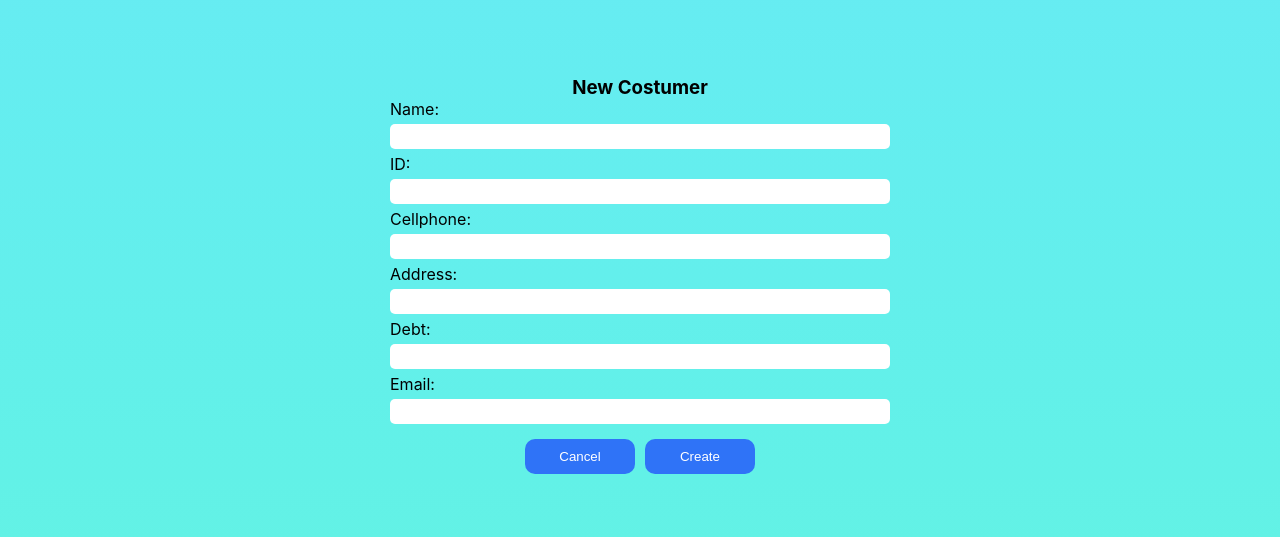
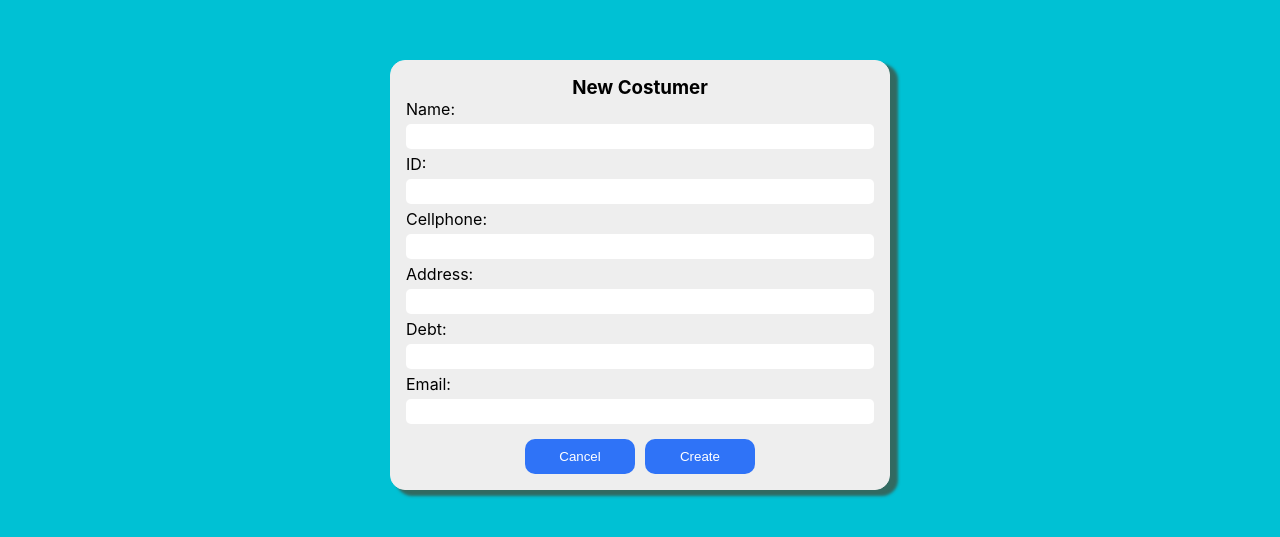
Before and after one commit to mark1890/payment-project, a Next.js app: page /create in a window 1280 px wide. Shown: the part 125-662 px from the top of the page. Built offline with nearby package versions, Linux system fonts and the light colour scheme.

Commit message:
creating component search and adding styles

```diff
--- a/pages/search/index.tsx
+++ b/pages/search/index.tsx
@@ -0,0 +1,5 @@
+import Search from '../../src/components/search';
+
+export default function SearchDebt() {
+  return <Search />;
+}
--- a/src/components/create/Create.module.css
+++ b/src/components/create/Create.module.css
@@ -1,12 +1,5 @@
 .container {
-  background-image: linear-gradient(
-    to bottom,
-    #68ebf4,
-    #65edf0,
-    #63efec,
-    #62f1e7,
-    #64f3e2
-  );
+  background: #00c1d4;
   display: flex;
   align-items: center;
   justify-content: center;
@@ -15,9 +8,16 @@
 }
 
 .container__form {
+  background-color: #eeeeee;
   width: 500px;
   height: auto;
   margin: 0 auto;
+  padding: 15px;
+  border: 1px solid #eeeeee;
+  box-shadow: 7px 5px 3px 1px rgba(67, 76, 59, 0.75);
+  -webkit-box-shadow: 7px 5px 3px 1px rgba(67, 76, 59, 0.75);
+  -moz-box-shadow: 7px 5px 3px 1px rgba(67, 76, 59, 0.75);
+  border-radius: 15px;
 }
 
 .container__form h3 {
--- a/src/components/search/Search.module.css
+++ b/src/components/search/Search.module.css
@@ -0,0 +1,46 @@
+.container {
+  width: 100vw;
+  height: 100vh;
+  display: flex;
+  flex-direction: column;
+  justify-content: center;
+  align-items: center;
+  background-color: #f9f9f9;
+}
+
+.container__list table {
+  border: 1px solid f4f4f4;
+  border-radius: 10px;
+  background-color: #f4f4f4;
+  box-shadow: 0px 0px 3px 4px rgba(67, 76, 59, 0.62);
+  -webkit-box-shadow: 0px 0px 3px 4px rgba(67, 76, 59, 0.62);
+  -moz-box-shadow: 0px 0px 3px 4px rgba(67, 76, 59, 0.62);
+  width: 600px;
+  height: 250px;
+  text-align: center;
+}
+
+.container__list table td {
+  width: 30px;
+}
+
+.container__list li {
+  list-style: none;
+  text-align: center;
+}
+
+.button {
+  display: flex;
+  justify-content: flex-end;
+  margin-top: 10px;
+}
+.button button {
+  background-color: #2f73f7;
+  color: white;
+  width: 110px;
+  cursor: pointer;
+  border: none;
+  border-radius: 10px;
+  padding: 10px;
+  text-align: center;
+}
```
Also changed, not shown: src/components/search/index.tsx (+43 -0 lines).
